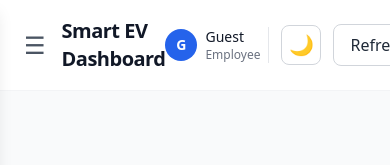
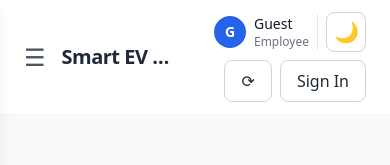
Before and after one commit to PraJwalGarje/smart-ev-project-tracking-dashboard, a React (Vite) app: page /login in a window 390 px wide. Shown: the top 165 px of the page. Built offline with nearby package versions, Linux system fonts and the light colour scheme; no server answers.

Commit message:
Update layout for mobile devices

```diff
--- a/src/components/Header.jsx
+++ b/src/components/Header.jsx
@@ -15,7 +15,6 @@ export default function Header({
   const userName = user?.name || 'Guest';
   const userRole = user?.role || 'viewer';
 
-  // 🔹 Map internal role → friendly label
   const ROLE_LABELS = {
     viewer: 'Employee',
     manager: 'Manager',
@@ -24,47 +23,43 @@ export default function Header({
 
   const roleLabel = ROLE_LABELS[userRole] || 'Employee';
 
-  const canManageProjects =
-    userRole === 'manager' || userRole === 'admin';
-
   return (
-    <header className="header-bar sticky top-0 z-20 bg-white/90 dark:bg-slate-900/90 backdrop-blur border-b border-gray-100 dark:border-slate-700 px-6 py-3 flex items-center justify-between">
-
+    <header className="header-bar min-w-0">
       {/* Left section */}
-      <div className="header-left flex items-center gap-4">
+      <div className="header-left min-w-0">
         <button
           onClick={onToggleSidebar}
           aria-label="Toggle sidebar"
-          className="sidebar-toggle-button lg:hidden text-gray-600 dark:text-gray-300 hover:text-blue-600 dark:hover:text-blue-400"
+          className="sidebar-toggle-button"
+          type="button"
         >
           <span className="text-2xl">☰</span>
         </button>
 
-        <h1 className="header-title text-gray-900 dark:text-gray-100 font-semibold text-xl tracking-tight">
+        <h1 className="header-title truncate">
           Smart EV Dashboard
         </h1>
       </div>
 
       {/* Right section */}
-      <div className="header-actions flex items-center gap-3">
-
+      <div className="header-actions flex flex-wrap items-center justify-end gap-2 sm:gap-3 min-w-0">
         {/* User Badge */}
-        <div className="flex items-center gap-2 pr-2 border-r border-gray-200 dark:border-slate-700">
-          <div className="flex items-center justify-center h-8 w-8 rounded-full bg-blue-600 text-white text-sm font-semibold">
+        <div className="flex items-center gap-2 pr-2 border-r border-gray-200 dark:border-slate-700 min-w-0">
+          <div className="flex items-center justify-center h-8 w-8 rounded-full bg-blue-600 text-white text-sm font-semibold flex-shrink-0">
             {userName
               .split(' ')
               .filter(Boolean)
-              .map(part => part[0]?.toUpperCase())
+              .map((part) => part[0]?.toUpperCase())
               .slice(0, 2)
               .join('') || 'U'}
           </div>
 
-          <div className="flex flex-col leading-tight">
-            <span className="text-sm font-medium text-gray-900 dark:text-gray-100">
+          <div className="flex flex-col leading-tight min-w-0">
+            <span className="text-sm font-medium text-gray-900 dark:text-gray-100 truncate max-w-[10rem] sm:max-w-[14rem]">
               {userName}
             </span>
 
-            <span className="text-xs text-gray-500 dark:text-gray-300 capitalize">
+            <span className="text-xs text-gray-500 dark:text-gray-300 capitalize truncate">
               {roleLabel}
             </span>
           </div>
@@ -74,27 +69,39 @@ export default function Header({
         <button
           onClick={onToggleTheme}
           aria-label="Toggle theme"
-          className="theme-toggle-button btn-secondary flex items-center justify-center w-10 h-10"
+          className="theme-toggle-button"
+          type="button"
         >
-          {isDarkMode ? <span className="text-xl">☀️</span> : <span className="text-xl">🌙</span>}
+          {isDarkMode ? (
+            <span className="text-xl">☀️</span>
+          ) : (
+            <span className="text-xl">🌙</span>
+          )}
         </button>
 
-        {/* Refresh */}
-        <button className="refresh-button btn-secondary" onClick={() => window.location.reload()}>
-          Refresh
+        {/* Refresh: icon only on mobile */}
+        <button
+          className="refresh-button btn-secondary"
+          onClick={() => window.location.reload()}
+          type="button"
+          aria-label="Refresh"
+        >
+          <span className="sm:hidden">⟳</span>
+          <span className="hidden sm:inline">Refresh</span>
         </button>
 
-        {/* 🔹 Auth button */}
+        {/* Auth button */}
         {!isLoggedIn ? (
           <button
             className="btn-secondary"
             onClick={() => (window.location.href = '/login')}
+            type="button"
           >
             Sign In
           </button>
         ) : (
           logout && (
-            <button className="btn-secondary" onClick={logout}>
+            <button className="btn-secondary" onClick={logout} type="button">
               Log out
             </button>
           )
```
